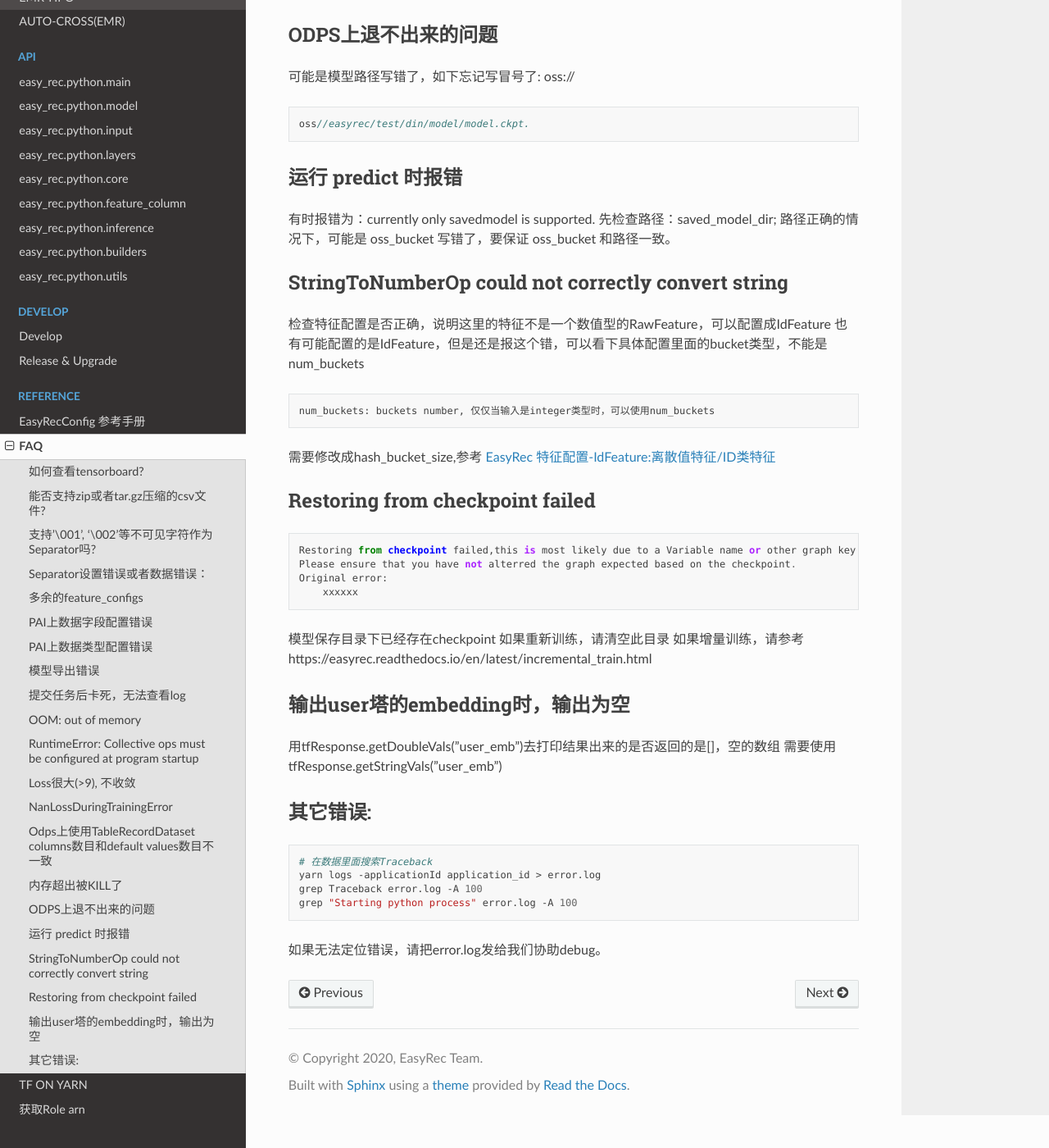
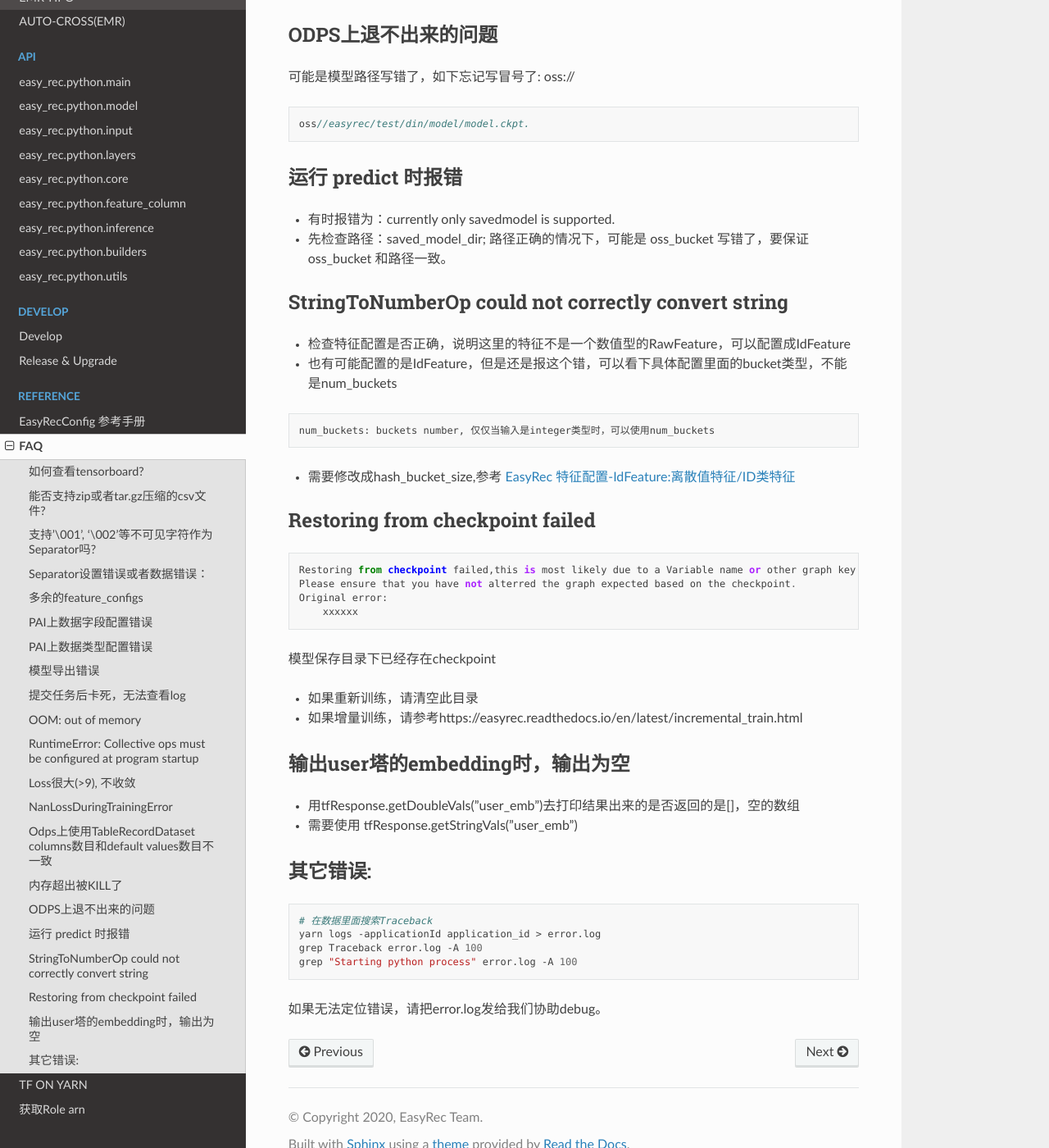
Before and after one commit to alibaba/EasyRec, a Sphinx documentation site: the page built from docs/source/faq.md, in a window 1280 px wide and 1400 px high, scrolled down 5207 px. Shown: the whole window at 82% size. Built offline with Sphinx 7.4.7 and the Read the Docs theme 2.0.0, drawn with Linux system fonts in a browser that asks for light colours; the version number is read from the project's files by our own code.

Commit message:
[FAQ] faq with markdown format

````diff
--- a/docs/source/faq.md
+++ b/docs/source/faq.md
@@ -239,16 +239,18 @@ oss//easyrec/test/din/model/model.ckpt.
 
 #### 运行 predict 时报错
 
-有时报错为：currently only savedmodel is supported.
-先检查路径：saved_model_dir; 路径正确的情况下，可能是 oss_bucket 写错了，要保证 oss_bucket 和路径一致。
+- 有时报错为：currently only savedmodel is supported.
+
+- 先检查路径：saved_model_dir; 路径正确的情况下，可能是 oss_bucket 写错了，要保证 oss_bucket 和路径一致。
 
 #### StringToNumberOp could not correctly convert string
-检查特征配置是否正确，说明这里的特征不是一个数值型的RawFeature，可以配置成IdFeature
-也有可能配置的是IdFeature，但是还是报这个错，可以看下具体配置里面的bucket类型，不能是num_buckets
+- 检查特征配置是否正确，说明这里的特征不是一个数值型的RawFeature，可以配置成IdFeature
+
+- 也有可能配置的是IdFeature，但是还是报这个错，可以看下具体配置里面的bucket类型，不能是num_buckets
 ```
 num_buckets: buckets number, 仅仅当输入是integer类型时，可以使用num_buckets
 ```
-需要修改成hash_bucket_size,参考 [EasyRec 特征配置-IdFeature:离散值特征/ID类特征](https://easyrec.readthedocs.io/en/latest/feature/feature.html#idfeature-id)
+- 需要修改成hash_bucket_size,参考 [EasyRec 特征配置-IdFeature:离散值特征/ID类特征](https://easyrec.readthedocs.io/en/latest/feature/feature.html#idfeature-id)
 
 #### Restoring from checkpoint failed
 ```
@@ -258,12 +260,15 @@ Original error:
     xxxxxx
 ```
 模型保存目录下已经存在checkpoint
-  如果重新训练，请清空此目录
-  如果增量训练，请参考https://easyrec.readthedocs.io/en/latest/incremental_train.html
+
+- 如果重新训练，请清空此目录
+
+- 如果增量训练，请参考https://easyrec.readthedocs.io/en/latest/incremental_train.html
 
 #### 输出user塔的embedding时，输出为空
-用tfResponse.getDoubleVals("user_emb")去打印结果出来的是否返回的是[]，空的数组
-需要使用 tfResponse.getStringVals("user_emb")
+- 用tfResponse.getDoubleVals("user_emb")去打印结果出来的是否返回的是[]，空的数组
+
+- 需要使用 tfResponse.getStringVals("user_emb")
 
 #### 其它错误:
 
````
